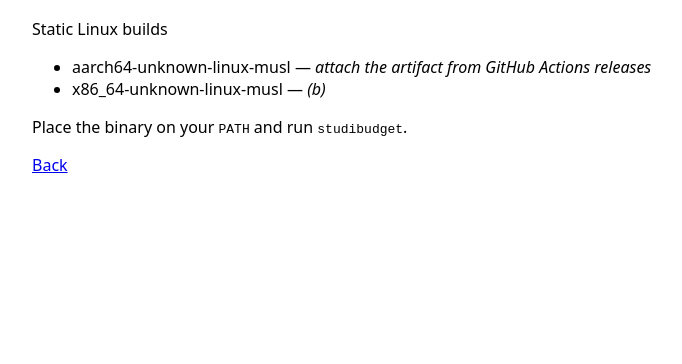
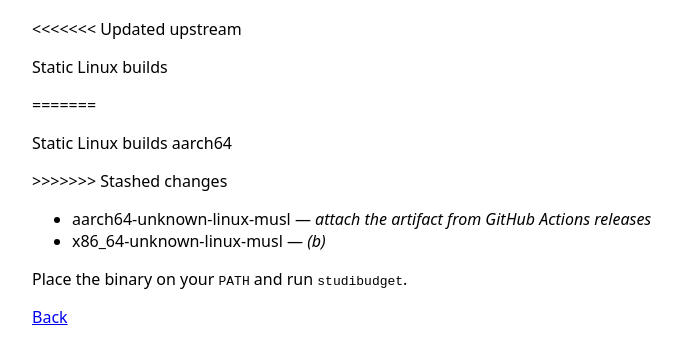
Before and after one commit to Brianmatovu511/studibudget, a plain HTML site: page docs/downloads.html in a window 1280 px wide. Shown: the part 78-442 px from the top of the page, without its empty margins (198-880 px from the left). Drawn offline with Linux system fonts and the light colour scheme.

Commit message:
Update downloads page

```diff
--- a/docs/downloads.html
+++ b/docs/downloads.html
@@ -7,7 +7,11 @@
 </head>
 <body>
 <h1>Downloads</h1>
+<<<<<<< Updated upstream
 <p>Static Linux builds </p>
+=======
+<p>Static Linux builds aarch64 </p>
+>>>>>>> Stashed changes
 <ul>
   <li>aarch64-unknown-linux-musl — <em>attach the artifact from GitHub Actions releases</em></li>
   <li>x86_64-unknown-linux-musl — <em>(b)</em></li>
```
